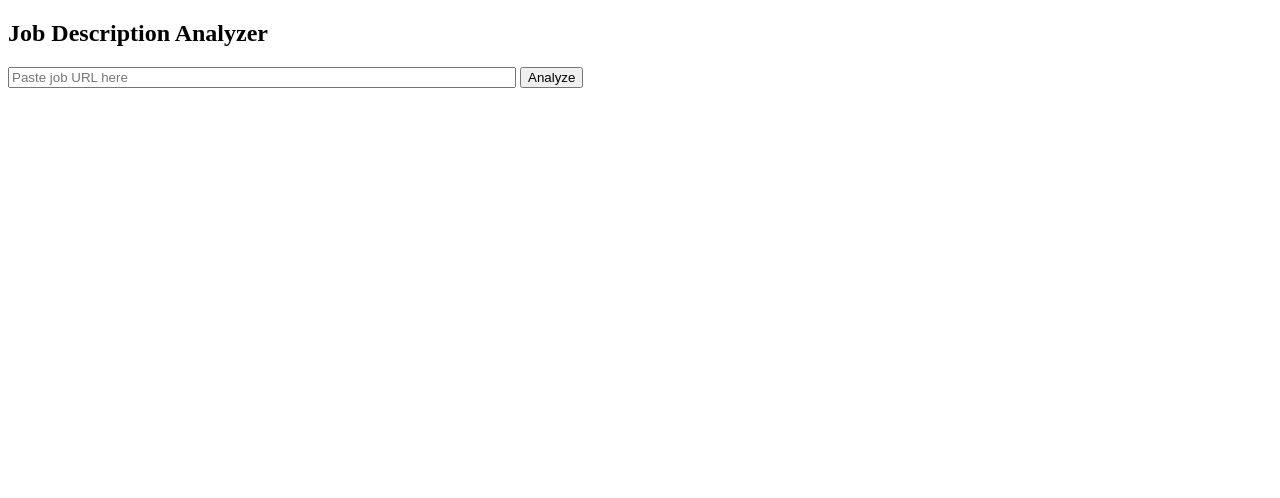
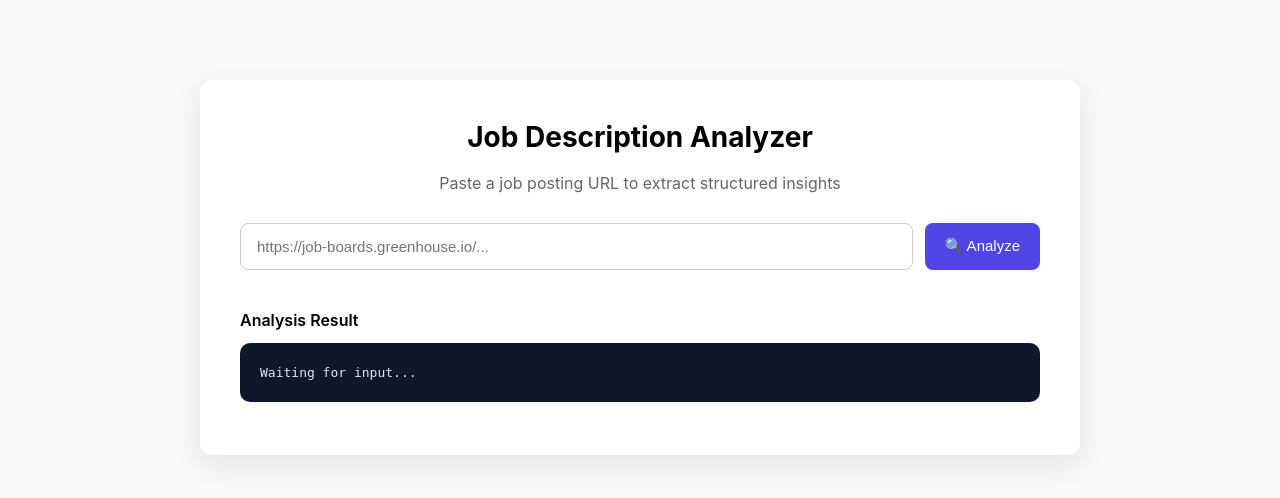
Before and after one commit to austin10231/JD-Analyzer-App, a Flask app: page / in a window 1280 px wide. Shown: the top 498 px of the page. Run offline with Flask 3, Linux system fonts and the light colour scheme.

Commit message:
Update index.html

```diff
--- a/templates/index.html
+++ b/templates/index.html
@@ -1,24 +1,124 @@
 <!DOCTYPE html>
-<html>
+<html lang="en">
 <head>
-  <meta charset="utf-8">
+  <meta charset="UTF-8" />
   <title>JD Analyzer</title>
+  <style>
+    body {
+      font-family: -apple-system, BlinkMacSystemFont, "Segoe UI", Roboto, sans-serif;
+      background: #f6f8fa;
+      margin: 0;
+      padding: 0;
+    }
+
+    .container {
+      max-width: 800px;
+      margin: 80px auto;
+      background: #ffffff;
+      padding: 40px;
+      border-radius: 12px;
+      box-shadow: 0 10px 30px rgba(0, 0, 0, 0.08);
+    }
+
+    h1 {
+      margin-top: 0;
+      font-size: 28px;
+      text-align: center;
+    }
+
+    .subtitle {
+      text-align: center;
+      color: #666;
+      margin-bottom: 30px;
+    }
+
+    .input-group {
+      display: flex;
+      gap: 12px;
+    }
+
+    input[type="text"] {
+      flex: 1;
+      padding: 14px 16px;
+      font-size: 15px;
+      border-radius: 8px;
+      border: 1px solid #ccc;
+      outline: none;
+    }
+
+    input[type="text"]:focus {
+      border-color: #4f46e5;
+    }
+
+    button {
+      background: #4f46e5;
+      color: #fff;
+      border: none;
+      border-radius: 8px;
+      padding: 0 20px;
+      font-size: 15px;
+      cursor: pointer;
+      display: flex;
+      align-items: center;
+      gap: 6px;
+    }
+
+    button:hover {
+      background: #4338ca;
+    }
+
+    .result-box {
+      margin-top: 40px;
+    }
+
+    .result-title {
+      font-weight: 600;
+      margin-bottom: 10px;
+    }
+
+    pre {
+      background: #0f172a;
+      color: #e5e7eb;
+      padding: 20px;
+      border-radius: 10px;
+      overflow-x: auto;
+      font-size: 13px;
+      line-height: 1.5;
+    }
+
+    .loading {
+      color: #4f46e5;
+      font-weight: 500;
+    }
+  </style>
 </head>
+
 <body>
-  <h2>Job Description Analyzer</h2>
+  <div class="container">
+    <h1>Job Description Analyzer</h1>
+    <div class="subtitle">
+      Paste a job posting URL to extract structured insights
+    </div>
 
     <form id="jobForm" action="javascript:void(0);">
+      <div class="input-group">
         <input
           type="text"
           name="job_url"
-      placeholder="Paste job URL here"
-      style="width: 500px;"
+          placeholder="https://job-boards.greenhouse.io/..."
           required
         />
-    <button type="submit">Analyze</button>
+        <button type="submit">
+          🔍 Analyze
+        </button>
+      </div>
     </form>
 
-  <pre id="result"></pre>
+    <div class="result-box">
+      <div class="result-title">Analysis Result</div>
+      <pre id="result">Waiting for input...</pre>
+    </div>
+  </div>
 
   <script>
     document.addEventListener("DOMContentLoaded", () => {
@@ -27,7 +127,7 @@
 
       form.addEventListener("submit", async (e) => {
         e.preventDefault();
-      result.textContent = "Analyzing...";
+        result.textContent = "Analyzing job description...";
 
         const formData = new FormData(form);
         const response = await fetch("/analyze", {
@@ -35,12 +135,15 @@
           body: formData
         });
 
+        if (!response.ok) {
+          result.textContent = "Error analyzing job description.";
+          return;
+        }
+
         const data = await response.json();
         result.textContent = JSON.stringify(data, null, 2);
       });
     });
   </script>
-
-  </script>
 </body>
 </html>
```
Lines whose indentation alone changed are shown as unchanged.
